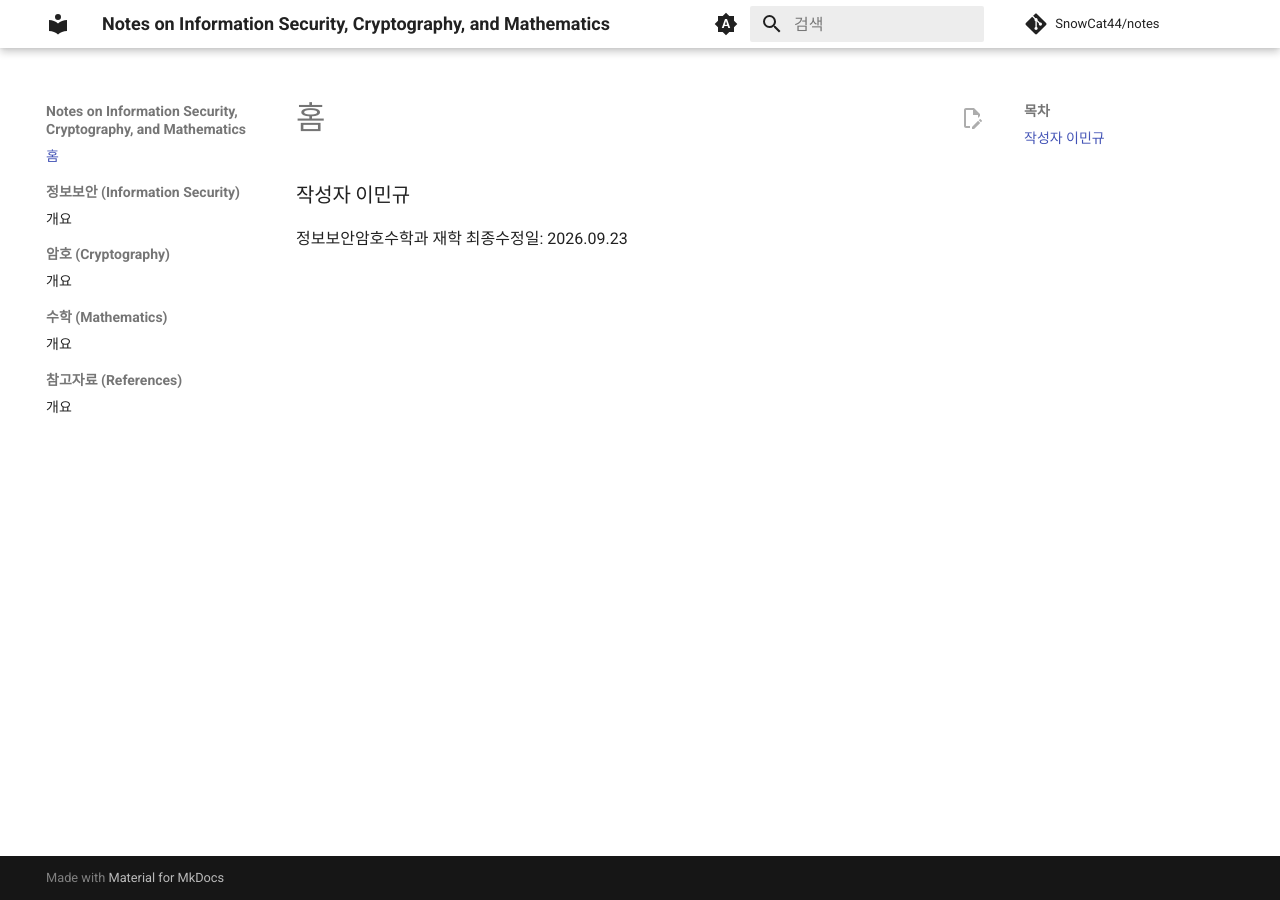
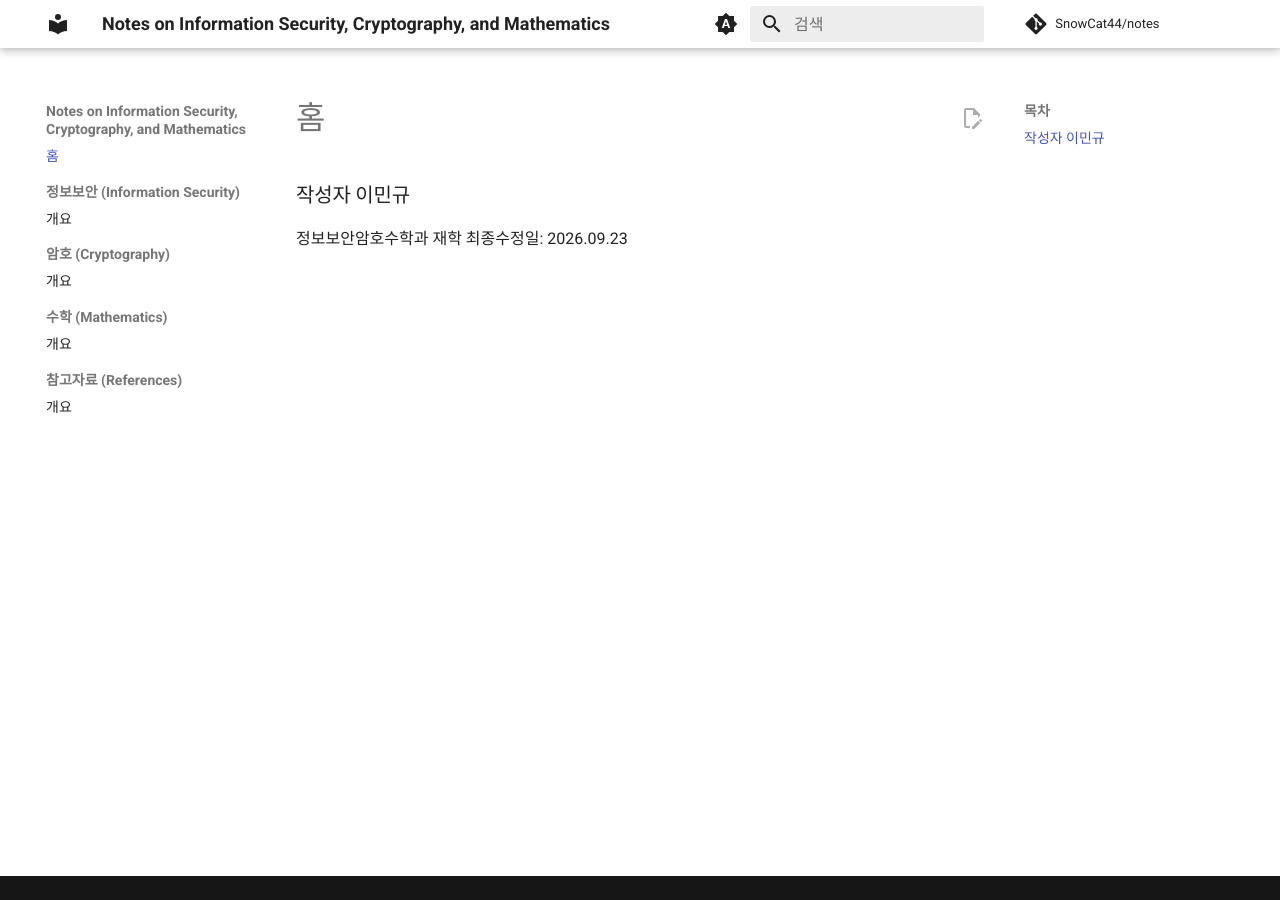
Before and after one commit to SnowCat44/Notes, an MkDocs documentation site: the page built from docs/index.md, in a window 1280 px wide. Built offline with MkDocs 1.6.1 and Material for MkDocs 9.7.7, drawn with Linux system fonts in a browser that asks for light colours; comment, search, counter and statistics services are not loaded.

Commit message:
Update mkdocs.yml

```diff
--- a/mkdocs.yml
+++ b/mkdocs.yml
@@ -13,12 +13,13 @@ repo_name: SnowCat44/notes
 # 저장소 브랜치 - 이 페이지 편집 링크의 경로 규칙
 edit_uri: edit/main/docs/
 
+extra:
+  generator: false
+
 theme:
   name: material
   language: ko
   #generator: false             #  "Made with Material for MkDocs" 문구 제거
-  extra:
-    generator: false
   features:
     - navigation.instant       # 페이지 즉시 전환
     - navigation.tracking      # URL에 현재 위치 반영
```
